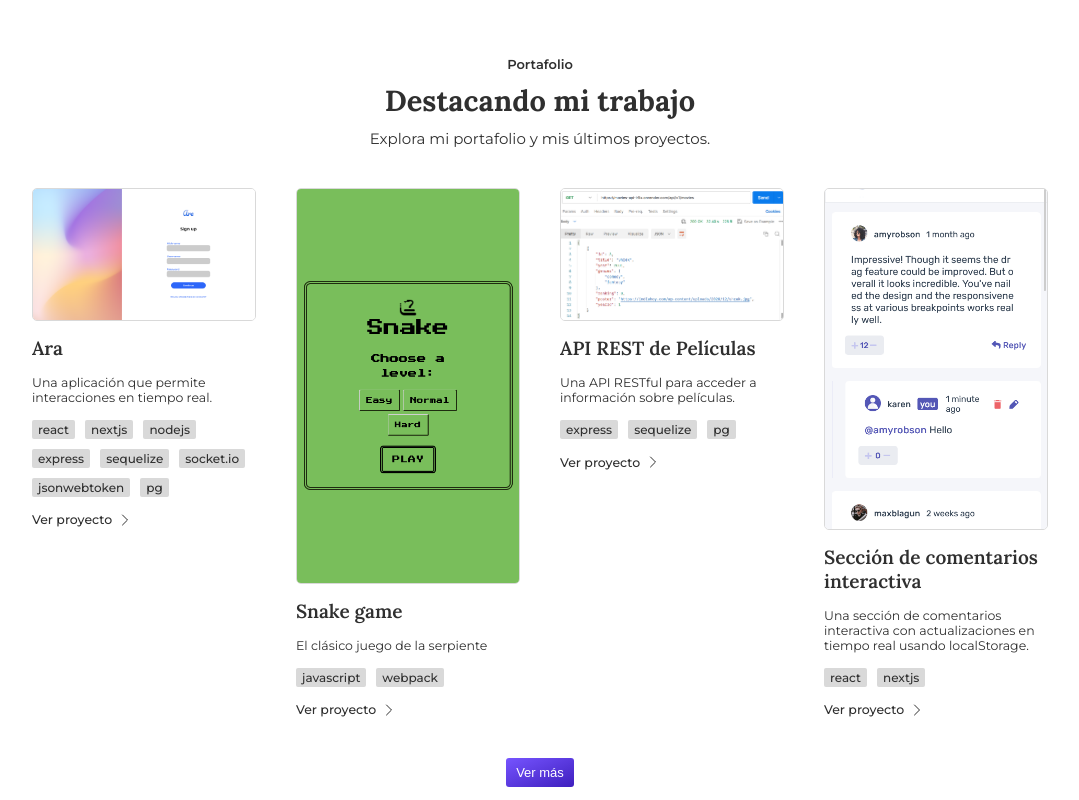
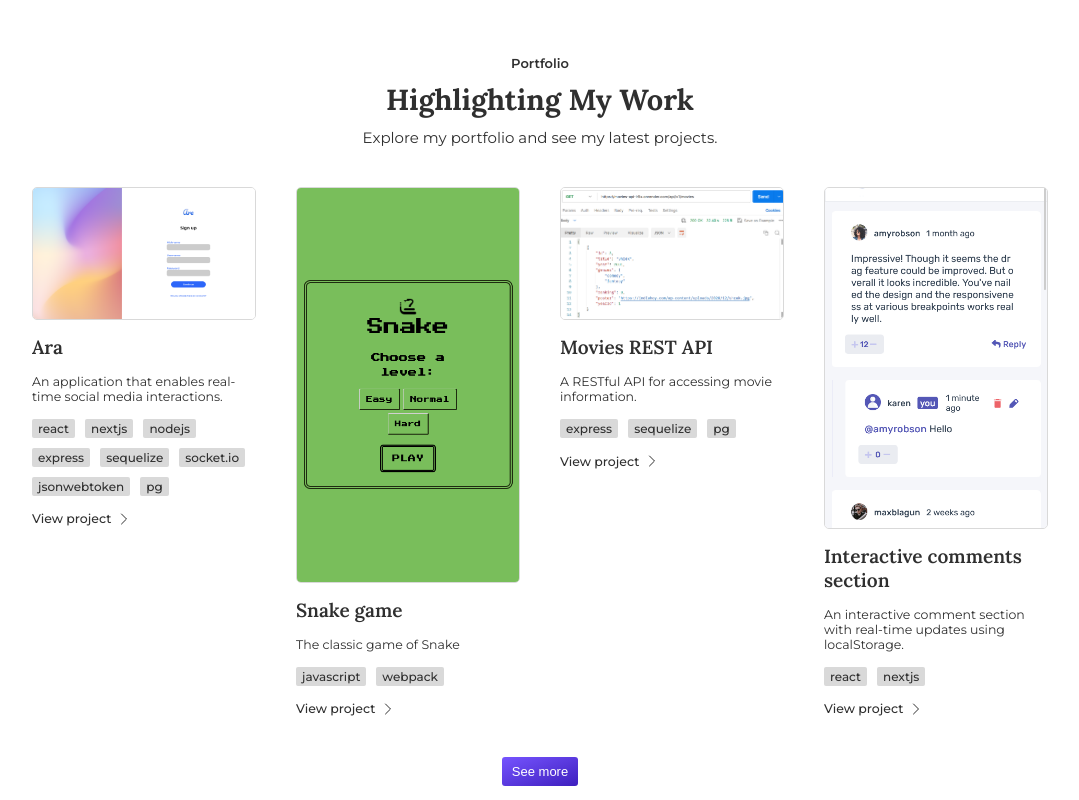
Before and after one commit to vkaren/portfolio, a React (Vite) app: page / in a window 1280 px wide. Shown: the part 1780-2580 px from the top of the page, without its empty margins (100-1179 px from the left). Built offline with nearby package versions, Linux system fonts and the light colour scheme.

Commit message:
Fixed bug: Listen for language change in projects container

```diff
--- a/src/components/LanguageSwitch/index.jsx
+++ b/src/components/LanguageSwitch/index.jsx
@@ -1,4 +1,4 @@
-import { useState } from "react";
+import { useEffect, useState } from "react";
 import { useTranslation } from "react-i18next";
 import { LanguageIcon } from "@heroicons/react/24/outline";
 import "./style.css";
@@ -10,6 +10,10 @@ const LanguageSwitch = () => {
     navigator.language.split("-")[0]
   );
 
+  useEffect(() => {
+    i18n.changeLanguage(selectedLanguage);
+  }, [selectedLanguage]);
+
   const toggleLanguageOptions = () => {
     setShowOptions(!showOptions);
   };
@@ -18,7 +22,6 @@ const LanguageSwitch = () => {
     const lng = event.currentTarget.name;
 
     setSelectedLanguage(lng);
-    i18n.changeLanguage(lng);
   };
 
   return (
--- a/src/containers/Projects/index.jsx
+++ b/src/containers/Projects/index.jsx
@@ -4,11 +4,15 @@ import Project from "@components/Project";
 import "./style.css";
 
 const Projects = () => {
-  const [t] = useTranslation("global");
-  const projects = t("main.projects.list", { returnObjects: true });
-  const [projectList, setProjectList] = useState(projects.slice(0, 4));
+  const [t, i18n] = useTranslation("global");
+  const initialProjects = t("main.projects.list", {
+    returnObjects: true,
+  });
+  const [loadCount, setLoadCount] = useState(4);
+  const [projectList, setProjectList] = useState(
+    initialProjects.slice(0, loadCount)
+  );
   const [projectImages, setProjectImages] = useState([]);
-  const [loadCount, setLoadCount] = useState(8);
 
   useEffect(() => {
     const loadProjectFiles = async () => {
@@ -31,9 +35,23 @@ const Projects = () => {
     loadProjectFiles();
   }, []);
 
+  useEffect(() => {
+    setProjectList(
+      t("main.projects.list", {
+        returnObjects: true,
+      }).slice(0, loadCount)
+    );
+  }, [i18n.language]);
+
   const onClickLoadBtn = () => {
-    setProjectList([...projects.slice(0, loadCount)]);
-    setLoadCount(loadCount + 4);
+    let newLoadCount = loadCount + 4;
+
+    setProjectList(
+      t("main.projects.list", {
+        returnObjects: true,
+      }).slice(0, newLoadCount)
+    );
+    setLoadCount(newLoadCount);
   };
 
   return (
@@ -60,7 +78,7 @@ const Projects = () => {
         })}
       </ul>
 
-      {projectList.length !== projects.length && (
+      {projectList.length !== initialProjects.length && (
         <button onClick={onClickLoadBtn} className="projects__see_btn">
           {t("main.projects.see-more-btn")}
         </button>
```
